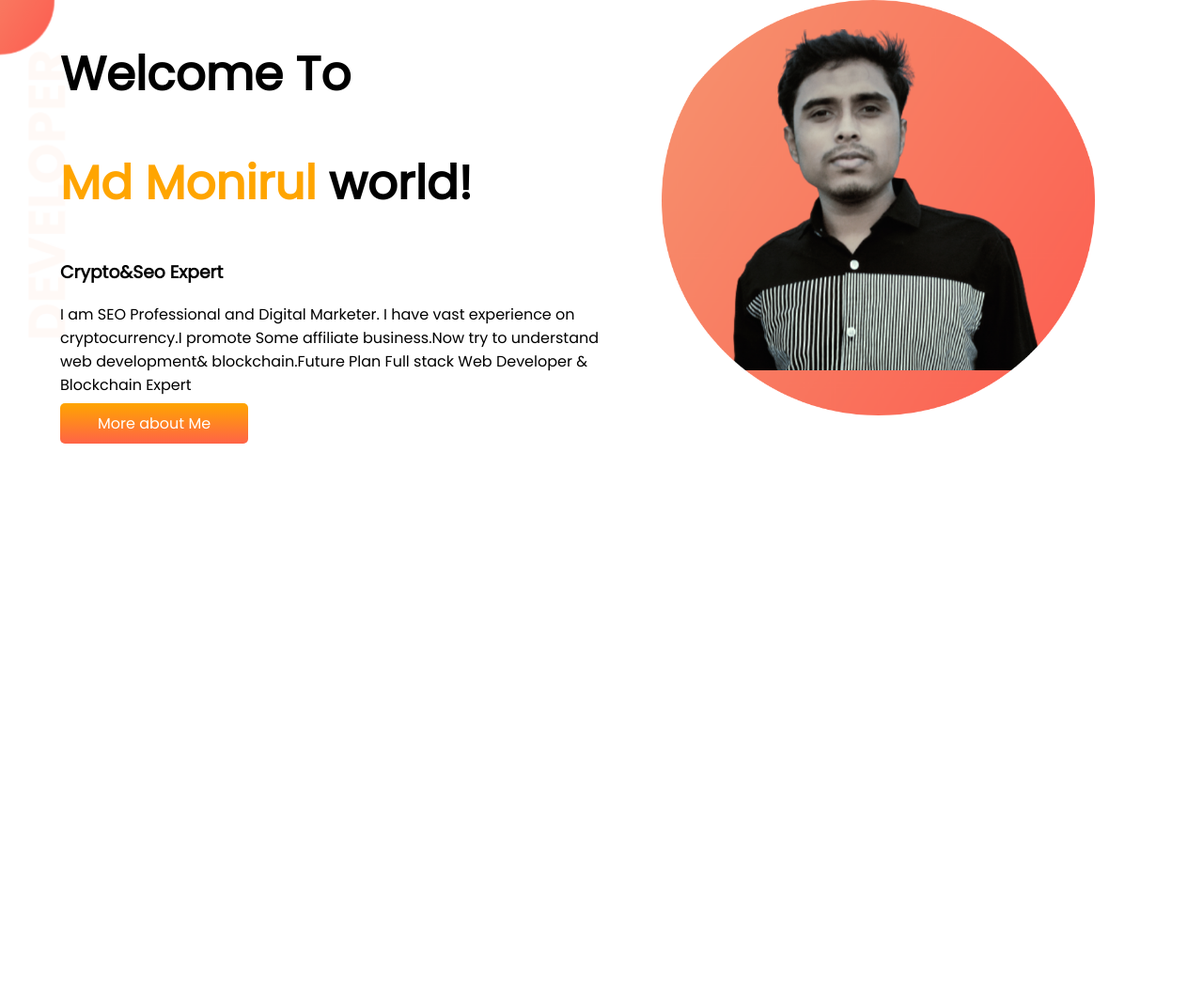
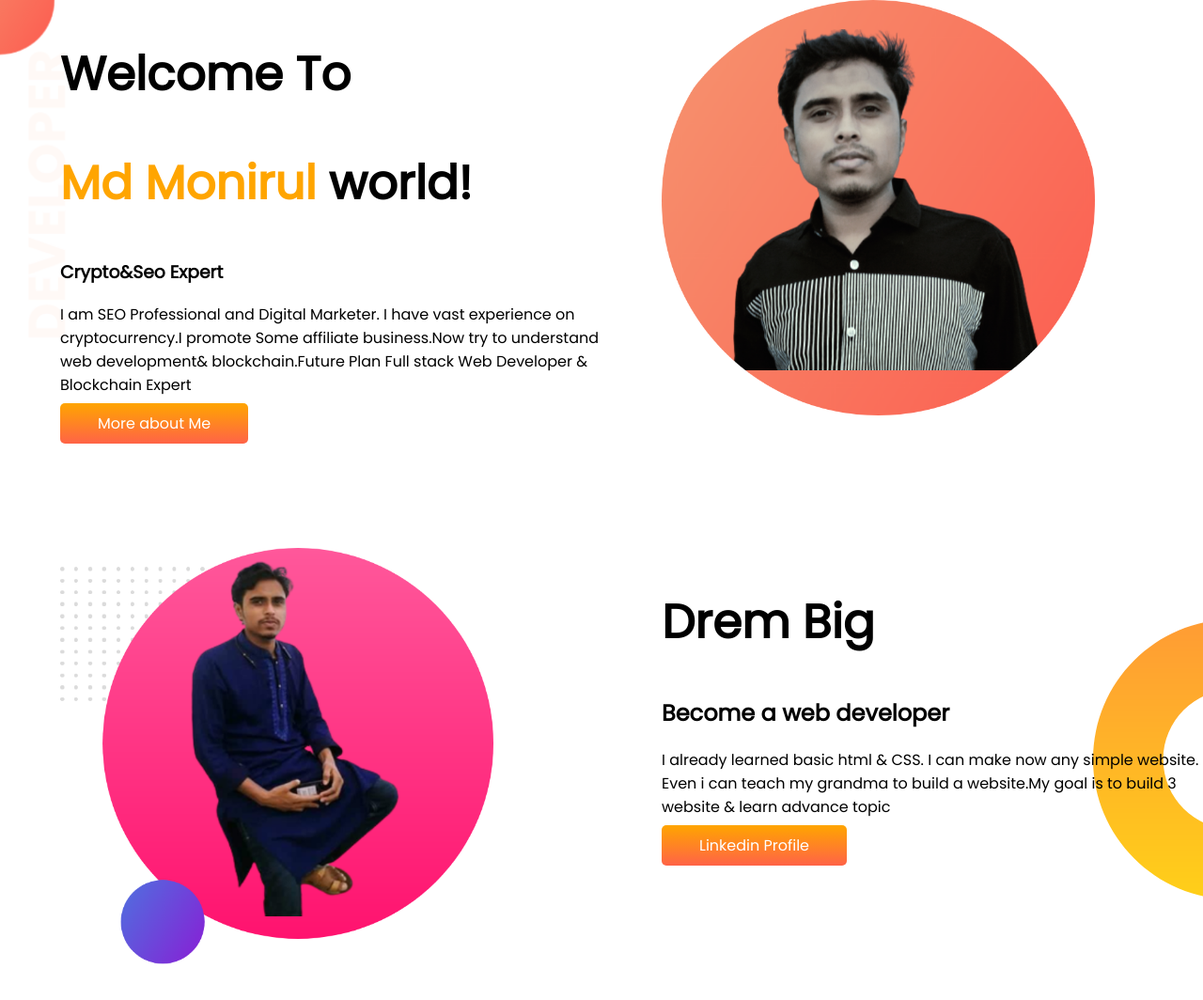
Before and after one commit to MarketerMonirul/developer-profolio, a plain HTML site: page index.html in a window 1280 px wide. Shown: the whole page at 94% size. Before the commit the page ends 800 px from the top, so only its background shows below. Drawn offline with Linux system fonts and the light colour scheme.

Commit message:
dream added

```diff
--- a/index.html
+++ b/index.html
@@ -29,6 +29,20 @@
             <img src="Background.png" alt="">
         </div>
     </section>
+    <section class="dream-big">
+        <div class="half-width">
+            <img src="my-bg2.png" alt="">
+        </div>
+        <div class="half-width">
+            <h1>Drem Big</h1>
+            <h2>Become a web developer</h2>
+            <p> I already learned basic html & CSS. I can make now any simple website. Even i can teach my grandma to
+                build
+                a website.My goal is to build 3 website & learn advance topic</p>
+            <a class="link-button" target="_blank" href="https://www.linkedin.com/in/marketermonirul/">Linkedin
+                Profile</a>
+        </div>
+    </section>
 
 </body>
 
--- a/style.css
+++ b/style.css
@@ -14,6 +14,7 @@ h1 {
 
 section {
     display: flex;
+    margin-bottom: 120px;
 }
 
 .half-width {
@@ -38,3 +39,13 @@ section {
     background-image: url(images/top-banner.png);
     background-repeat: no-repeat;
 }
+
+img {
+    width: 95%;
+}
+
+.dream-big {
+    background-image: url(images/dream-bg.png);
+    background-repeat: no-repeat;
+    background-position: right;
+}
```
Also changed, not shown: my-bg2.png (added).
